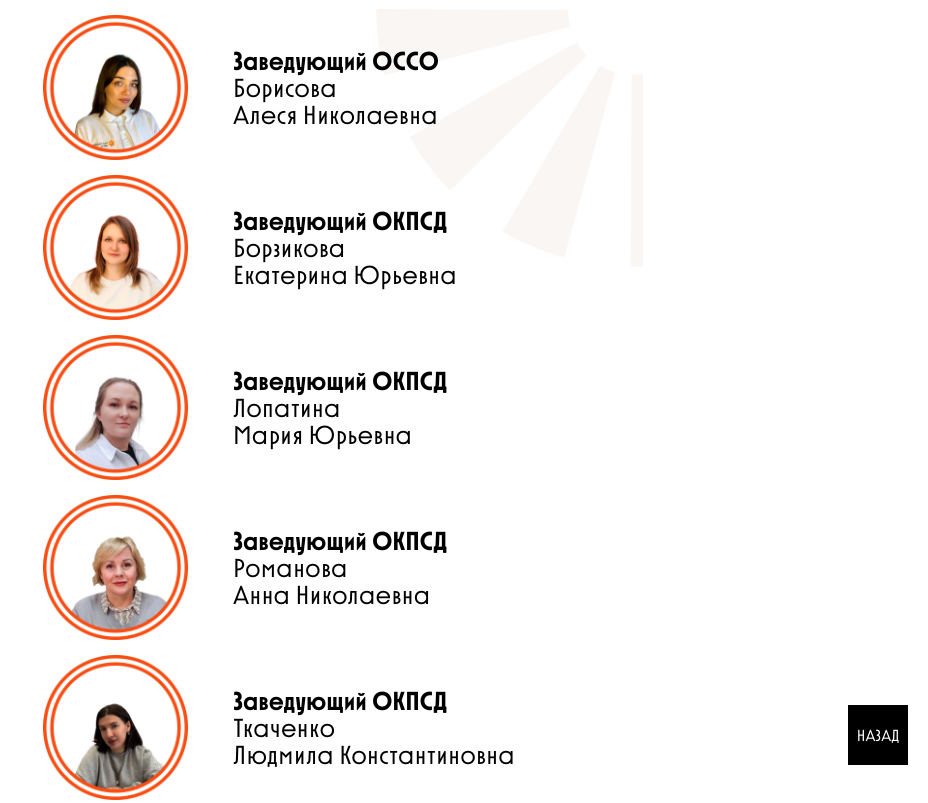
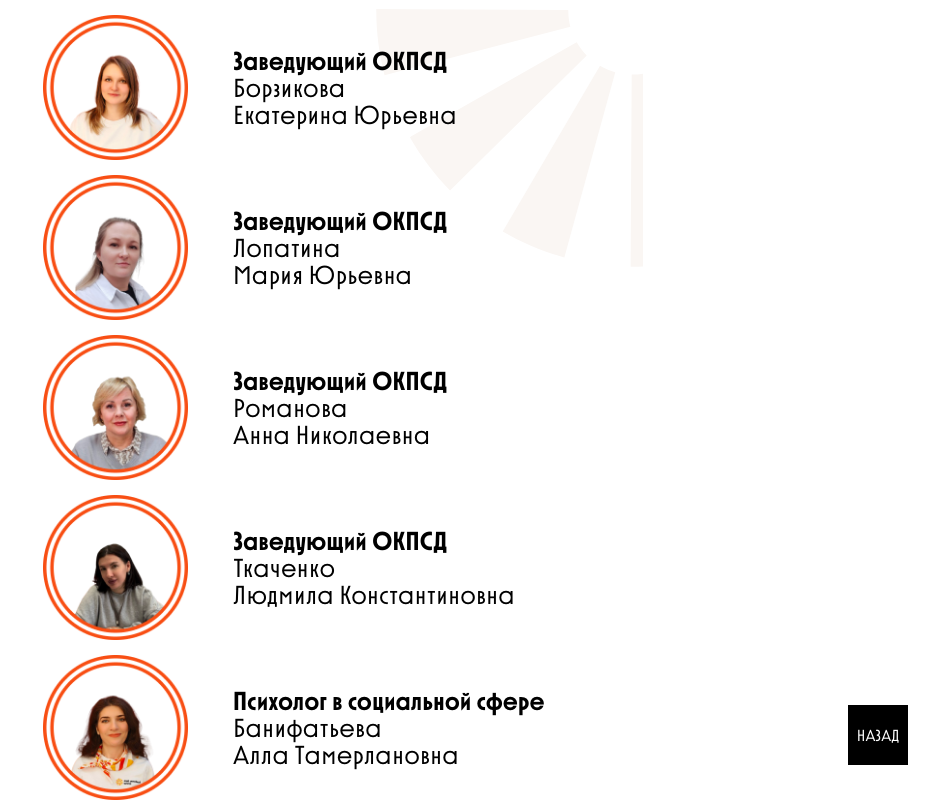
Before and after one commit to spdlas/palitra-stand, a plain HTML site: page page/branch/ramenki/people.html in a window 1280 px wide. Shown: the top 803 px of the page, without its empty margins (352-1280 px from the left). Drawn offline with Linux system fonts and the light colour scheme.

Commit message:
Изменения состава филиалов

```diff
--- a/page/branch/ramenki/people.html
+++ b/page/branch/ramenki/people.html
@@ -14,14 +14,6 @@
 </head>
 <body>
     <div class="wrapper">
-        <div class="header-branch">
-            <img src="img/photo/BorisovaAN.png" alt="">
-            <div class="leader-name">
-                <div class="leader-name__text"><b>Заведующий ОССО</b></div>
-                <div class="leader-name__text">Борисова</div>
-                <div class="leader-name__text">Алеся Николаевна</div>
-            </div>
-        </div>
         <div class="header-branch">
             <img src="img/photo/BorzikovaEU.png" alt="">
             <div class="leader-name">
```
Also changed, not shown: page/branch/krylo/index.html (+8 -8 lines), page/branch/ramenki/index.html (+9 -8 lines).
